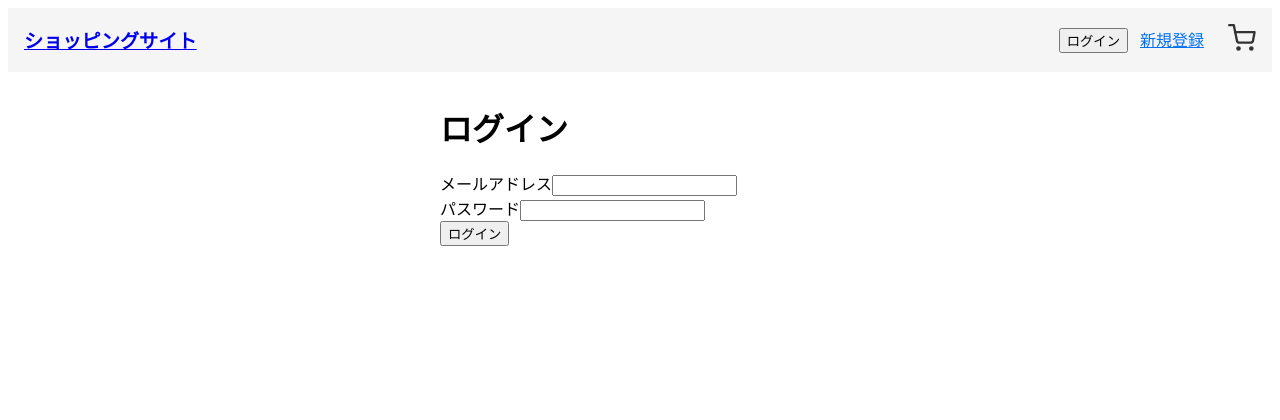
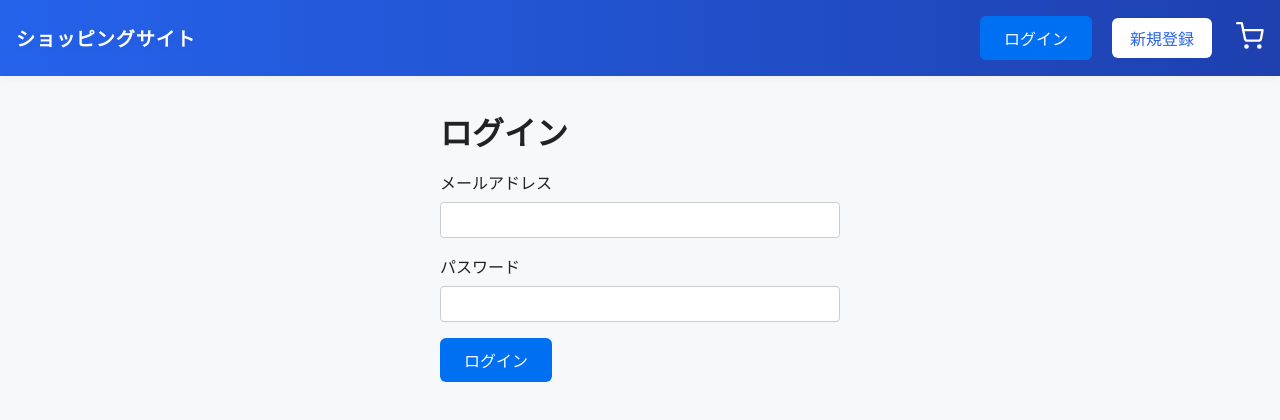
Before and after one commit to Canale0107/shopping-app-sample, a Next.js app: page /login in a window 1280 px wide. Shown: the top 420 px of the page. Built offline with nearby package versions, Linux system fonts and the light colour scheme; no server answers.

Commit message:
style(ui): グローバルCSS導入・margin/配色/ボタン/ヘッダー/新規登録ボタン等モダンなUIに統一

```diff
--- a/src/pages/_app.tsx
+++ b/src/pages/_app.tsx
@@ -5,6 +5,7 @@ import { useState } from "react";
 import { LoginForm } from "./login";
 import { useRouter } from "next/router";
 import { CartProvider, useCart } from "../lib/CartContext";
+import "../styles/global.css";
 
 function Header({ onLoginClick }: { onLoginClick: () => void }) {
   const { data: session, status } = useSession();
@@ -25,12 +26,12 @@ function Header({ onLoginClick }: { onLoginClick: () => void }) {
         justifyContent: "space-between",
         alignItems: "center",
         padding: "1rem",
-        background: "#f5f5f5",
         marginBottom: "2rem",
       }}
     >
       <Link href="/">
         <span
+          className="header-logo"
           style={{ fontWeight: "bold", fontSize: "1.2rem", cursor: "pointer" }}
         >
           ショッピングサイト
@@ -39,37 +40,32 @@ function Header({ onLoginClick }: { onLoginClick: () => void }) {
       <nav style={{ display: "flex", alignItems: "center" }}>
         {status === "loading" ? null : session ? (
           <div style={{ display: "flex", alignItems: "center" }}>
-            <div
-              style={{
-                display: "flex",
-                flexDirection: "column",
-                alignItems: "flex-end",
-                marginRight: 24,
-              }}
-            >
-              <span style={{ fontWeight: "bold", marginBottom: 4 }}>
+            <span style={{ fontWeight: "bold", marginRight: 16 }}>
               ようこそ、{session.user?.name || session.user?.email} さん
             </span>
-              <div>
             <span
               onClick={handleProfileClick}
               style={{
                 marginRight: 16,
                 textDecoration: "underline",
-                    color: "#0070f3",
+                color: "#fff",
                 cursor: "pointer",
+                fontWeight: 500,
               }}
             >
               会員情報
             </span>
             <button
               onClick={() => signOut({ callbackUrl: "/" })}
-                  style={{ marginRight: 0 }}
+              style={{
+                marginRight: 24,
+                background: "#fff",
+                color: "#2563eb",
+                fontWeight: 500,
+              }}
             >
               ログアウト
             </button>
-              </div>
-            </div>
             <span
               style={{ marginLeft: 0, position: "relative", cursor: "pointer" }}
               onClick={() => router.push("/cart")}
@@ -80,7 +76,7 @@ function Header({ onLoginClick }: { onLoginClick: () => void }) {
                 height="28"
                 viewBox="0 0 24 24"
                 fill="none"
-                stroke="#333"
+                stroke="#fff"
                 strokeWidth="2"
                 strokeLinecap="round"
                 strokeLinejoin="round"
@@ -121,11 +117,27 @@ function Header({ onLoginClick }: { onLoginClick: () => void }) {
               <button onClick={onLoginClick} style={{ marginRight: 12 }}>
                 ログイン
               </button>
-              <Link
-                href="/register"
-                style={{ textDecoration: "underline", color: "#0070f3" }}
+              <Link href="/register" legacyBehavior>
+                <a
+                  className="register-btn"
+                  style={{
+                    background: "#fff",
+                    color: "#2563eb",
+                    borderRadius: 6,
+                    padding: "8px 18px",
+                    fontWeight: 500,
+                    fontSize: "1rem",
+                    marginLeft: 8,
+                    textDecoration: "none",
+                    border: "none",
+                    display: "inline-block",
+                    transition: "background 0.2s, color 0.2s",
+                    boxShadow: "0 1px 4px rgba(30,64,175,0.04)",
+                    cursor: "pointer",
+                  }}
                 >
                   新規登録
+                </a>
               </Link>
             </div>
             <span
@@ -142,7 +154,7 @@ function Header({ onLoginClick }: { onLoginClick: () => void }) {
                 height="28"
                 viewBox="0 0 24 24"
                 fill="none"
-                stroke="#333"
+                stroke="#fff"
                 strokeWidth="2"
                 strokeLinecap="round"
                 strokeLinejoin="round"
--- a/src/pages/cart/complete.tsx
+++ b/src/pages/cart/complete.tsx
@@ -2,7 +2,10 @@ import Link from "next/link";
 
 export default function CartCompletePage() {
   return (
-    <div style={{ maxWidth: 600, margin: "0 auto", textAlign: "center" }}>
+    <div
+      className="main-area"
+      style={{ maxWidth: 600, margin: "0 auto", textAlign: "center" }}
+    >
       <h1>ご注文ありがとうございました！</h1>
       <p>ご注文が正常に完了しました。</p>
       <div style={{ marginTop: 32 }}>
--- a/src/pages/index.tsx
+++ b/src/pages/index.tsx
@@ -20,7 +20,7 @@ export default function Home({
       (p: any) => p.categoryId === selectedCategoryId
     );
     return (
-      <div>
+      <div className="main-area">
         <h1>{selectedCategory?.name}の商品一覧</h1>
         <button onClick={() => router.push("/")} style={{ marginBottom: 16 }}>
           カテゴリ一覧に戻る
@@ -86,7 +86,7 @@ export default function Home({
 
   // カテゴリ一覧
   return (
-    <div>
+    <div className="main-area">
       <h1>カテゴリ一覧</h1>
       <div style={{ display: "flex", flexWrap: "wrap", gap: 32 }}>
         {categories.map((cat: any) => {
--- /dev/null
+++ b/src/styles/global.css
@@ -0,0 +1,173 @@
+/* CSSリセット */
+* {
+  box-sizing: border-box;
+  margin: 0;
+  padding: 0;
+}
+html,
+body {
+  font-family: "Segoe UI", "Roboto", "Helvetica Neue", Arial, "sans-serif";
+  background: #f7f8fa;
+  color: #222;
+  min-height: 100vh;
+}
+a {
+  color: #0070f3;
+  text-decoration: none;
+  transition: color 0.2s;
+}
+a:hover {
+  color: #0051a8;
+}
+
+header {
+  background: linear-gradient(90deg, #2563eb 0%, #1e40af 100%);
+  color: #fff;
+  box-shadow: 0 2px 8px rgba(0, 0, 0, 0.04);
+  padding: 1rem 0;
+  margin-bottom: 2rem;
+}
+
+.container {
+  max-width: 900px;
+  margin: 0 auto;
+  padding: 0 1rem;
+}
+
+h1,
+h2,
+h3 {
+  font-weight: 600;
+  margin-bottom: 1rem;
+}
+
+button {
+  background: #0070f3;
+  color: #fff;
+  border: none;
+  border-radius: 6px;
+  padding: 10px 24px;
+  font-size: 1rem;
+  cursor: pointer;
+  transition: background 0.2s;
+  font-weight: 500;
+}
+button:hover {
+  background: #0051a8;
+}
+button:disabled {
+  background: #ccc;
+  cursor: not-allowed;
+}
+
+input,
+select,
+textarea {
+  border: 1px solid #ccc;
+  border-radius: 4px;
+  padding: 8px 12px;
+  font-size: 1rem;
+  margin-top: 4px;
+  margin-bottom: 16px;
+  width: 100%;
+  background: #fff;
+  transition: border 0.2s;
+}
+input:focus,
+select:focus,
+textarea:focus {
+  border-color: #0070f3;
+  outline: none;
+}
+
+form label {
+  font-weight: 500;
+  margin-bottom: 4px;
+  display: block;
+}
+
+.table-modern {
+  width: 100%;
+  border-collapse: collapse;
+  background: #fff;
+  border-radius: 8px;
+  overflow: hidden;
+  margin-bottom: 2rem;
+}
+.table-modern th,
+.table-modern td {
+  padding: 12px 10px;
+  border-bottom: 1px solid #eee;
+  text-align: left;
+}
+.table-modern th {
+  background: #f0f4fa;
+  font-weight: 600;
+}
+.table-modern tr:last-child td {
+  border-bottom: none;
+}
+
+/* モーダル */
+.modal-backdrop {
+  position: fixed;
+  top: 0;
+  left: 0;
+  right: 0;
+  bottom: 0;
+  background: rgba(0, 0, 0, 0.3);
+  z-index: 1000;
+  display: flex;
+  align-items: center;
+  justify-content: center;
+}
+.modal-content {
+  background: #fff;
+  border-radius: 10px;
+  padding: 32px 24px;
+  min-width: 350px;
+  box-shadow: 0 4px 24px rgba(0, 0, 0, 0.1);
+  position: relative;
+}
+
+/* 汎用余白 */
+.mb-16 {
+  margin-bottom: 16px;
+}
+.mb-24 {
+  margin-bottom: 24px;
+}
+.mt-16 {
+  margin-top: 16px;
+}
+.mt-24 {
+  margin-top: 24px;
+}
+.text-center {
+  text-align: center;
+}
+.text-right {
+  text-align: right;
+}
+
+/* エラーメッセージ */
+.text-error {
+  color: #e00;
+}
+.text-success {
+  color: #0a0;
+}
+
+.main-area {
+  margin: 0 auto 2rem auto;
+  max-width: 900px;
+  padding: 0 1rem;
+}
+
+.header-logo {
+  color: #fff;
+  font-size: 2rem;
+  font-weight: bold;
+  letter-spacing: 0.04em;
+  text-shadow: 0 2px 8px rgba(30, 64, 175, 0.08);
+}
```
Also changed, not shown: src/pages/cart.tsx (+10 -2 lines), src/pages/cart/confirm.tsx (+7 -1 lines), src/pages/profile.tsx (+6 -1 lines). Lines whose indentation alone changed are shown as unchanged.
